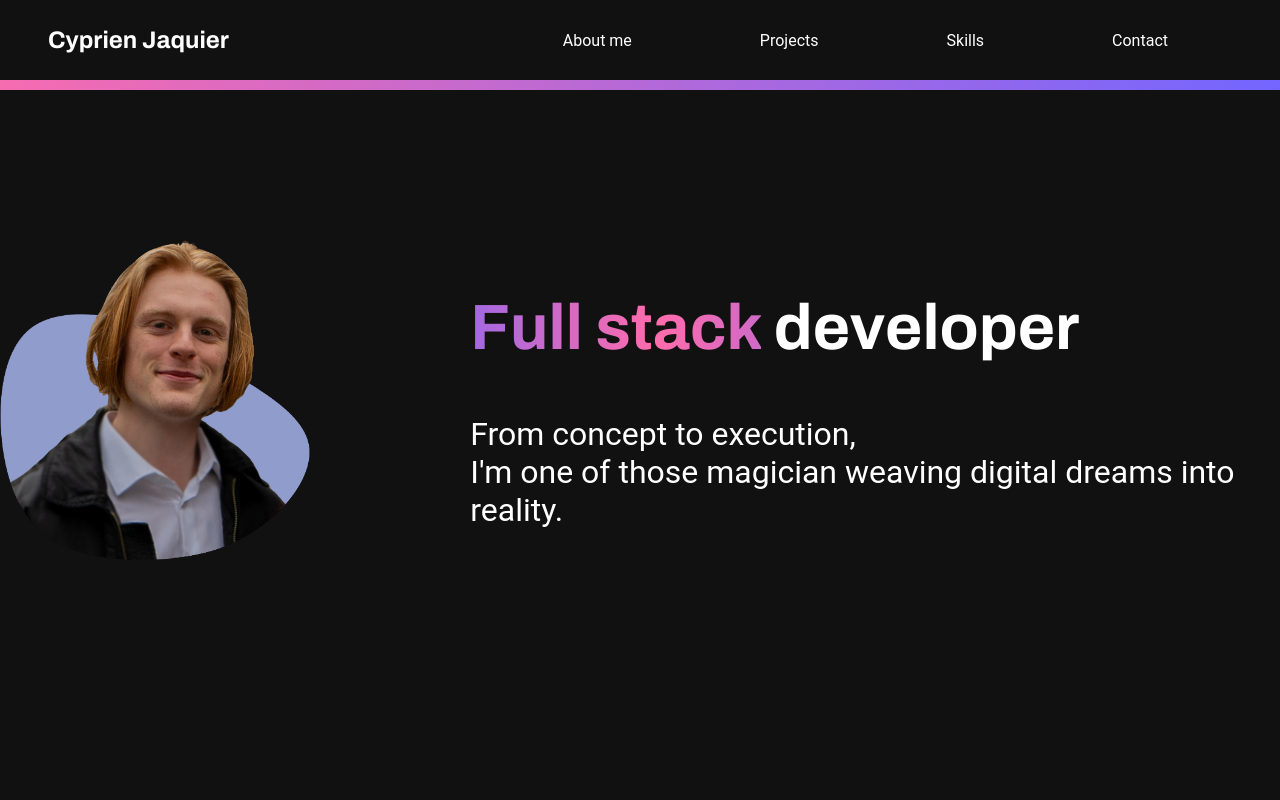
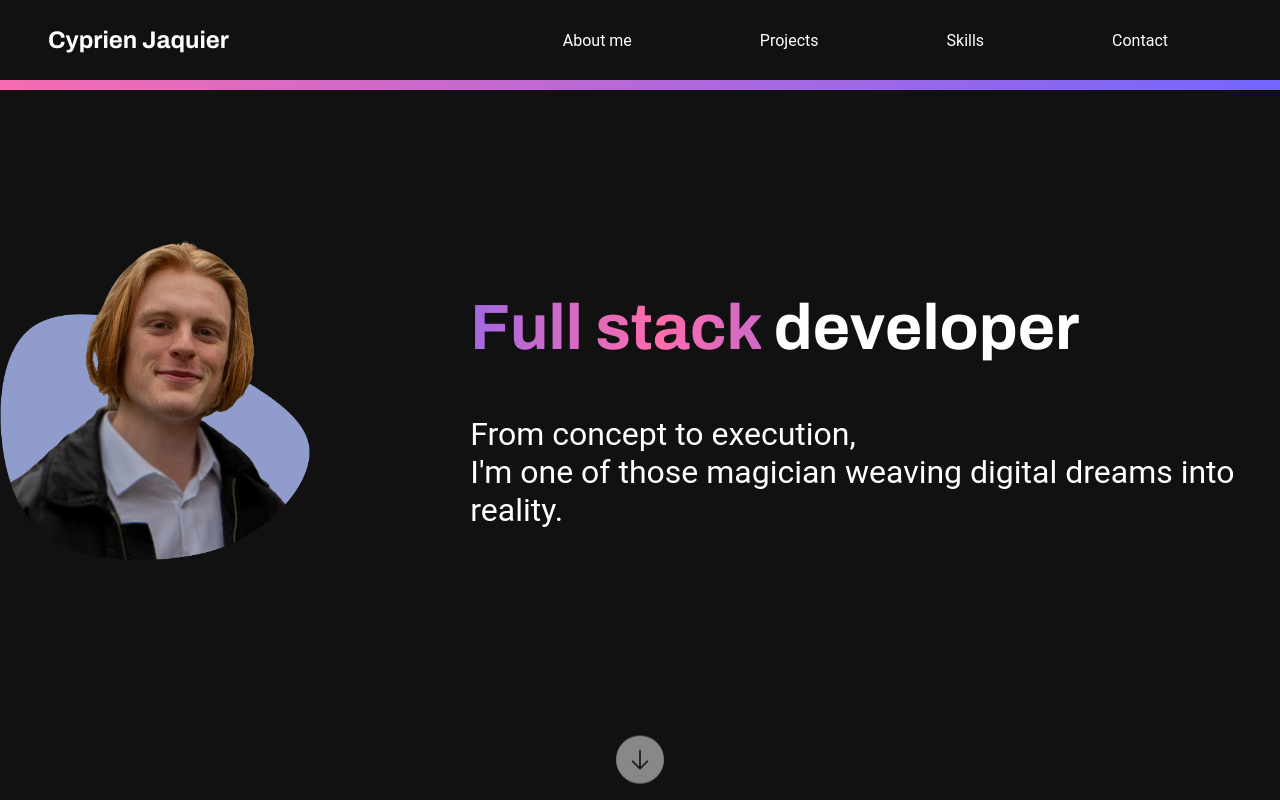
Before and after one commit to Cyprien-png/portfolio, an Angular app: page / in a window 1280 px wide. Built offline with nearby package versions, Linux system fonts and the light colour scheme.

Commit message:
feat: add the scroll-button in the about section

```diff
--- a/src/app/pages/main-page/main-page.component.css
+++ b/src/app/pages/main-page/main-page.component.css
@@ -4,6 +4,10 @@ h1 {
 
 section {
     font-size: 2rem;
+}
+
+#about {
+    position: relative;
 }
 
 #about, .about {
--- a/src/app/pages/main-page/main-page.component.html
+++ b/src/app/pages/main-page/main-page.component.html
@@ -8,4 +8,6 @@
             <p>From concept to execution,<br>I'm one of those magician weaving digital dreams into reality.</p>
         </div>
     </div>
+
+    <app-scroll-button />
 </section>
--- a/src/app/pages/main-page/main-page.component.ts
+++ b/src/app/pages/main-page/main-page.component.ts
@@ -1,10 +1,11 @@
 import { Component } from '@angular/core';
 import { NavbarComponent } from '../../navbar/navbar.component';
+import { ScrollButtonComponent } from '../../scroll-button/scroll-button.component';
 
 @Component({
   selector: 'app-main-page',
   standalone: true,
-  imports: [NavbarComponent],
+  imports: [NavbarComponent, ScrollButtonComponent],
   templateUrl: './main-page.component.html',
   styleUrl: './main-page.component.css'
 })
```
